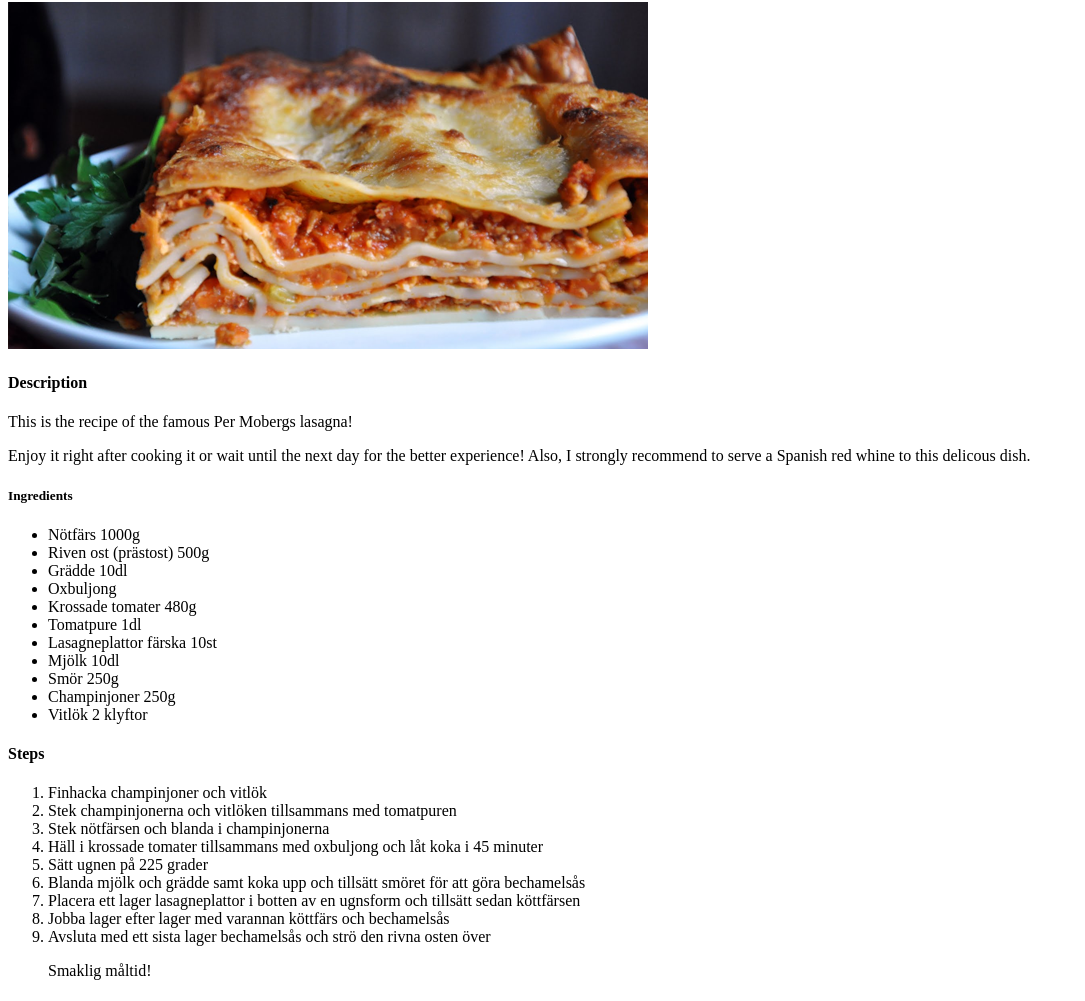
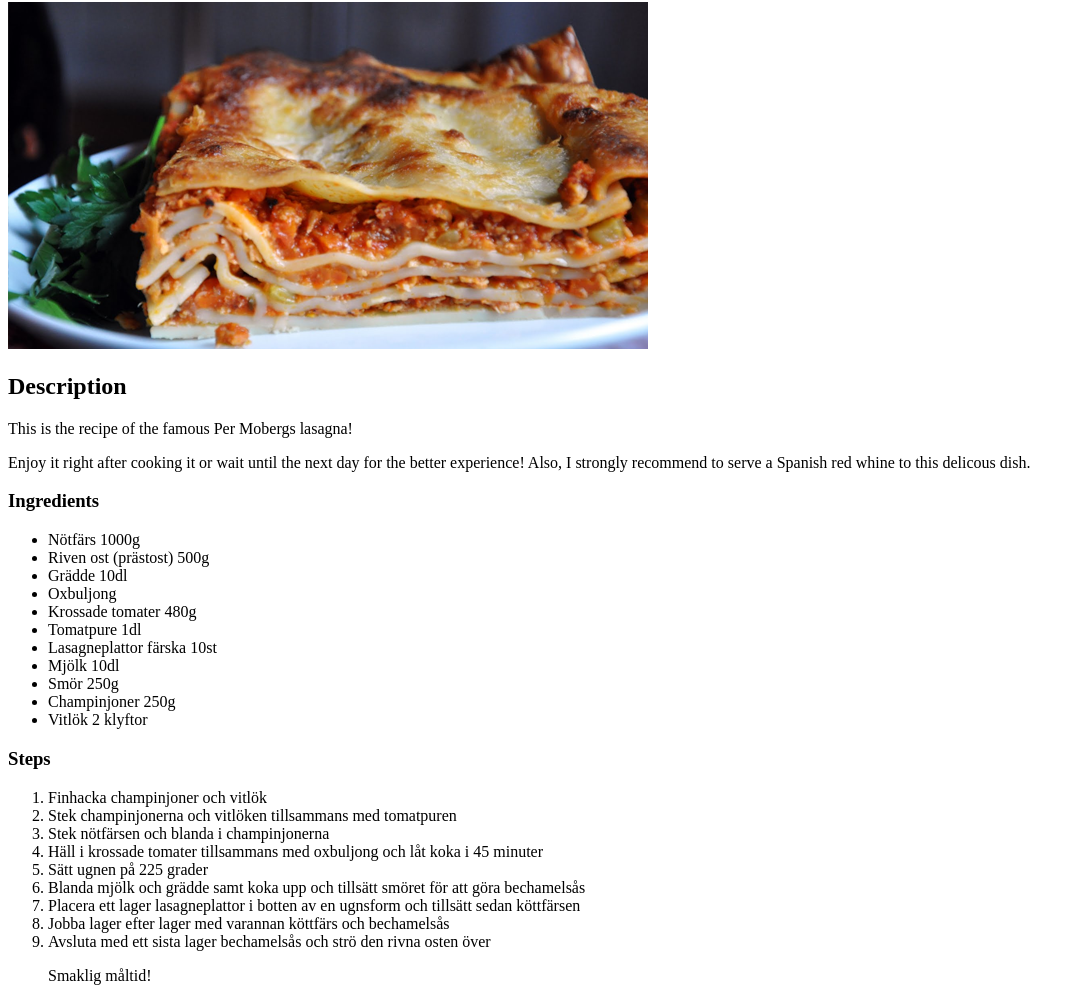
Before and after one commit to CAHN91/odin-recipes, a plain HTML site: page recipes/lasagna.html in a window 1280 px wide. Shown: the part 78-1079 px from the top of the page, without its empty margins (0-1085 px from the left). Drawn offline with Linux system fonts and the light colour scheme.

Commit message:
Change heading sizes

```diff
--- a/recipes/lasagna.html
+++ b/recipes/lasagna.html
@@ -8,11 +8,11 @@
     <h1>Lasagna</h1>
     <img src="../img/lasagna.jpg" alt="Finished Lasagna">
 
-    <h4>Description</h4>
+    <h2>Description</h2>
       <p>This is the recipe of the famous Per Mobergs lasagna!</p>
       <p>Enjoy it right after cooking it or wait until the next day for the better experience! Also, I strongly recommend to serve a Spanish red whine to this delicous dish.</p>
 
-    <h5>Ingredients</h5>
+    <h3>Ingredients</h3>
       <ul>
         <li>Nötfärs 1000g</li>
         <li>Riven ost (prästost) 500g</li>
@@ -28,7 +28,7 @@
       </ul>
 
 
-    <h4>Steps</h4>
+    <h3>Steps</h3>
       <ol>
         <li>Finhacka champinjoner och vitlök</li>
         <li>Stek champinjonerna och vitlöken tillsammans med tomatpuren</li>
```
